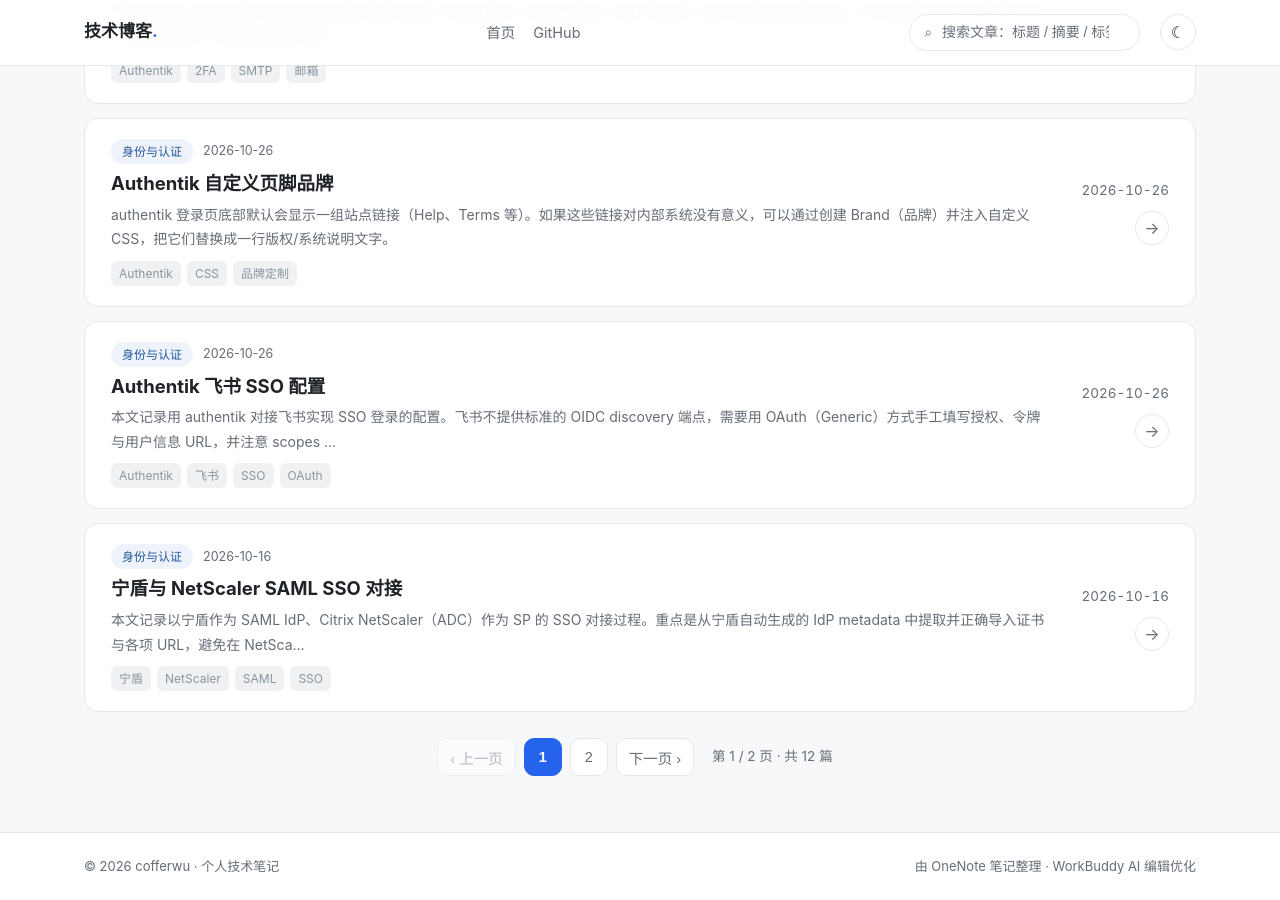
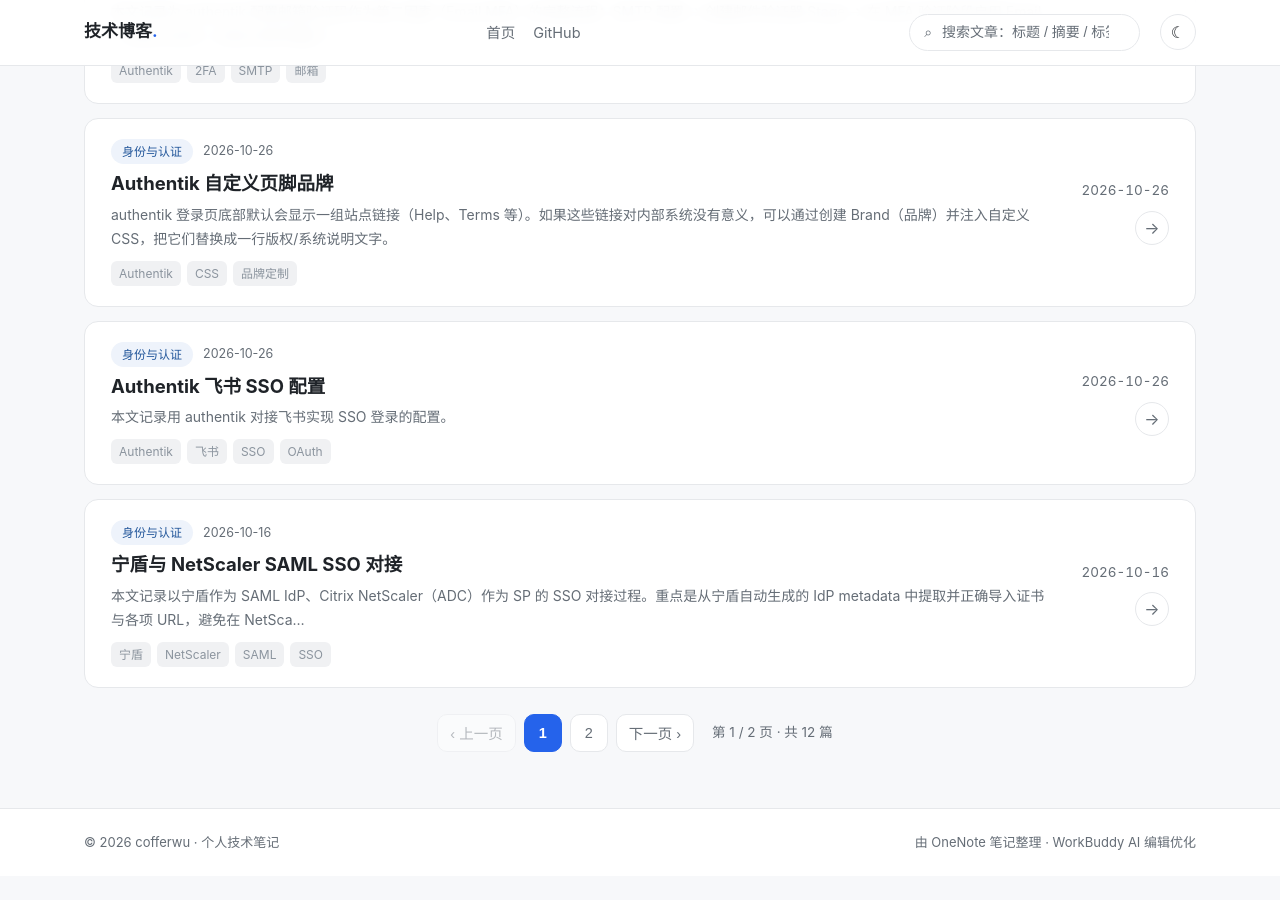
Before and after one commit to cofferwu/blog, a Jekyll site: the page built from index.md, in a window 1280 px wide and 900 px high, scrolled down 1760 px. Built offline with Jekyll 4.4.1, drawn with Linux system fonts in a browser that asks for light colours; after the commit the page ends 2636 px from its top, so only the background shows below that.

Commit message:
Update authentik-feishu-sso.md

```diff
--- a/authentik-feishu-sso.md
+++ b/authentik-feishu-sso.md
@@ -9,7 +9,7 @@ tags:
   - SSO
   - OAuth
 layout: article
-sum: "本文记录用 authentik 对接飞书实现 SSO 登录的配置。飞书不提供标准的 OIDC discovery 端点，需要用 OAuth（Generic）方式手工填写授权、令牌与用户信息 URL，并注意 scopes …"
+sum: "本文记录用 authentik 对接飞书实现 SSO 登录的配置。"
 ---
 
 ## 概述
```
Also changed, not shown: other parts of authentik-feishu-sso.md (+1 -1 lines).
